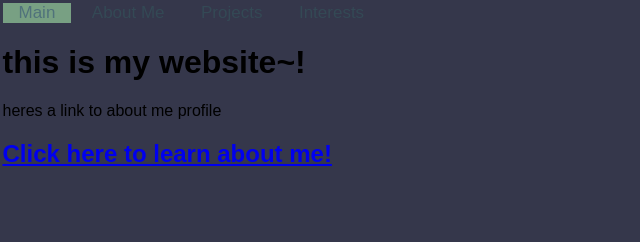
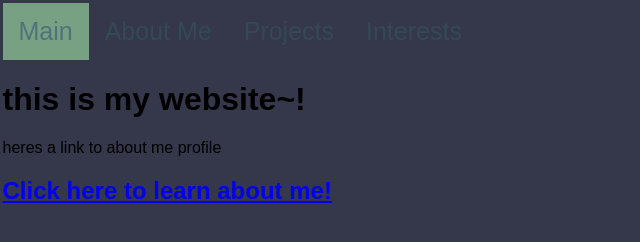
Before and after one commit to Dylanwhooooo/Dylanwhooooo.github.io, a plain HTML site: page personal-profile/index.html in a window 1280 px wide. Shown: the whole page, without its empty margins (0-640 px from the left). Drawn offline with Linux system fonts and the light colour scheme.

Commit message:
added changes to interest and projects

```diff
--- a/personal-profile/style.css
+++ b/personal-profile/style.css
@@ -13,12 +13,12 @@ body {
 
   /* Style the links inside the navigation bar */
   .topnav a {
-    float: center;
+    float: left;
     color: #344955;
     text-align: center;
     padding: 14px 16px;
     text-decoration: none;
-    font-size: 17px;
+    font-size: 25px;
   }
 
   /* Change the color of links on hover */
```
